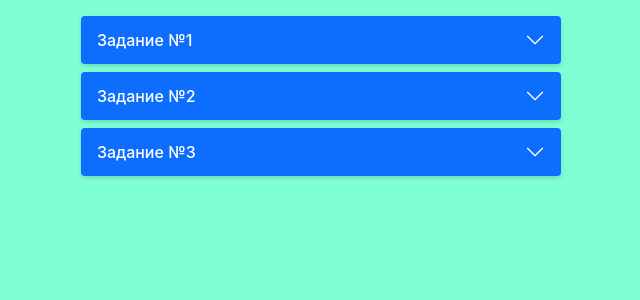
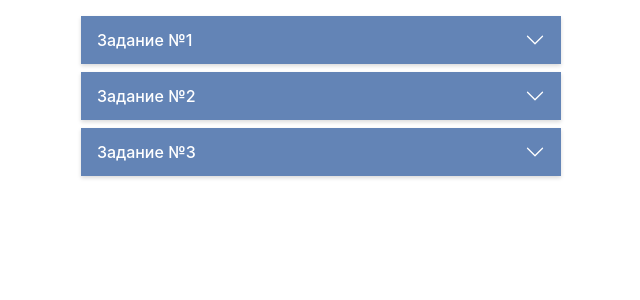
Before and after one commit to ddxRoman/Job, a PHP site: page /Taskmanager/Task.php in a window 1280 px wide. Shown: the top 300 px of the page, without its empty margins (319-959 px from the left). Run offline with PHP 8.4, Linux system fonts and the light colour scheme.

Commit message:
стиль, бек перед подключением чемерз БД

```diff
--- a/css/styleaccordion.css
+++ b/css/styleaccordion.css
@@ -4,9 +4,9 @@ body {
   font-size: 1rem;
   font-weight: 400;
   line-height: 1.5;
-  color: #212529;
+  color: #000000;
   text-align: left;
-  background-color: #fff;
+  /* background-color: rgb(255, 0, 0); */
 }
 
 *,
@@ -17,7 +17,7 @@ body {
 
 .accordion__item {
   margin-bottom: 0.5rem;
-  border-radius: 0.25rem;
+  /* border-radius: 0.25rem; */
   box-shadow: 0 0.125rem 0.25rem rgb(0 0 0 / 15%);
 }
 
@@ -28,9 +28,9 @@ body {
   padding: 0.75rem 1rem;
   color: #fff;
   font-weight: 500;
-  background-color: #0d6efd;
-  border-top-left-radius: 0.25rem;
-  border-top-right-radius: 0.25rem;
+  background-color: #6384b6;
+  /* border-top-left-radius: 0.25rem;
+  border-top-right-radius: 0.25rem; */
   cursor: pointer;
   transition: background-color 0.2s ease-out;
 }
@@ -57,20 +57,20 @@ body {
 }
 
 .accordion__item:not(.accordion__item_show) .accordion__header {
-  border-bottom-right-radius: 0.25rem;
-  border-bottom-left-radius: 0.25rem;
+  /* border-bottom-right-radius: 0.25rem;
+  border-bottom-left-radius: 0.25rem; */
 }
 
 .accordion__content {
   padding: 0.75rem 1rem;
   background: #fff;
-  border-bottom-right-radius: 0.25rem;
-  border-bottom-left-radius: 0.25rem;
+  /* border-bottom-right-radius: 0.25rem;
+  border-bottom-left-radius: 0.25rem; */
 }
 
 .accordion__item:not(.accordion__item_show) .accordion__body {
   display: none;
 }
 body{
-    background-color: aquamarine;
+    /* background-color: rgb(0, 0, 0); */
 }
```
